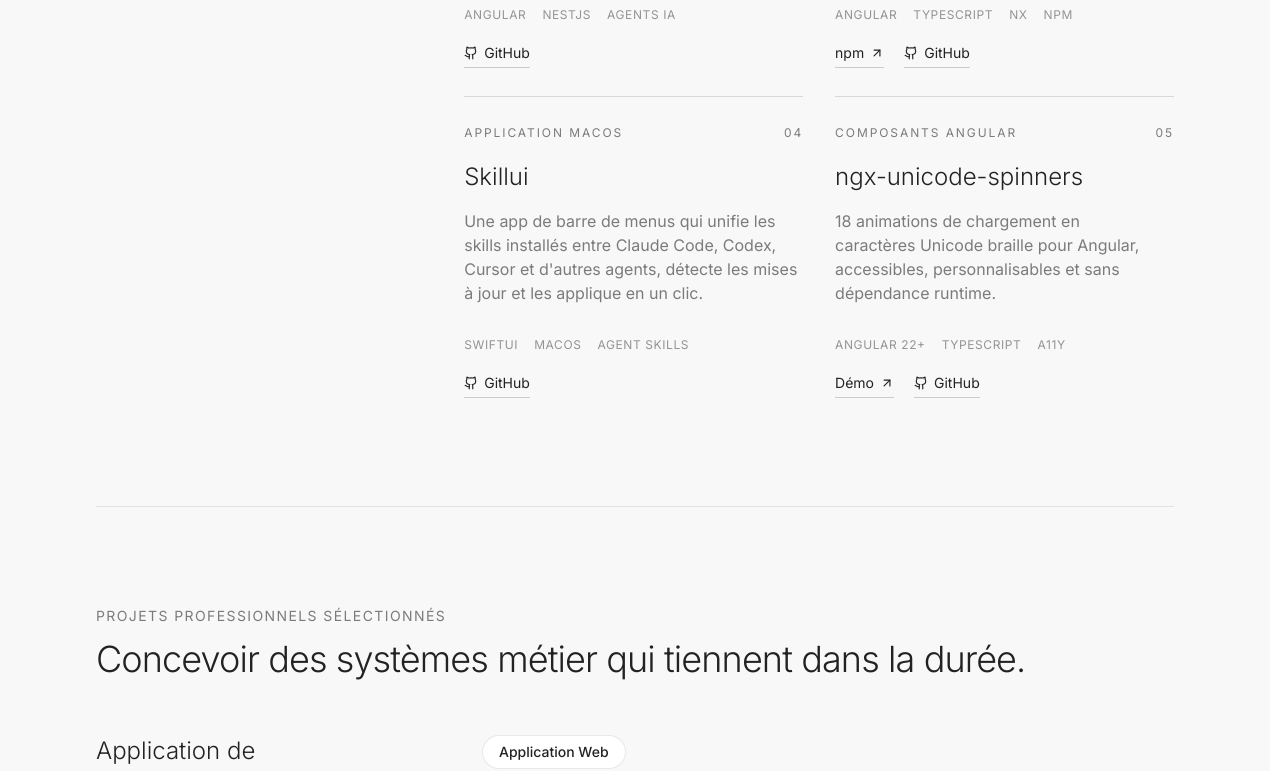
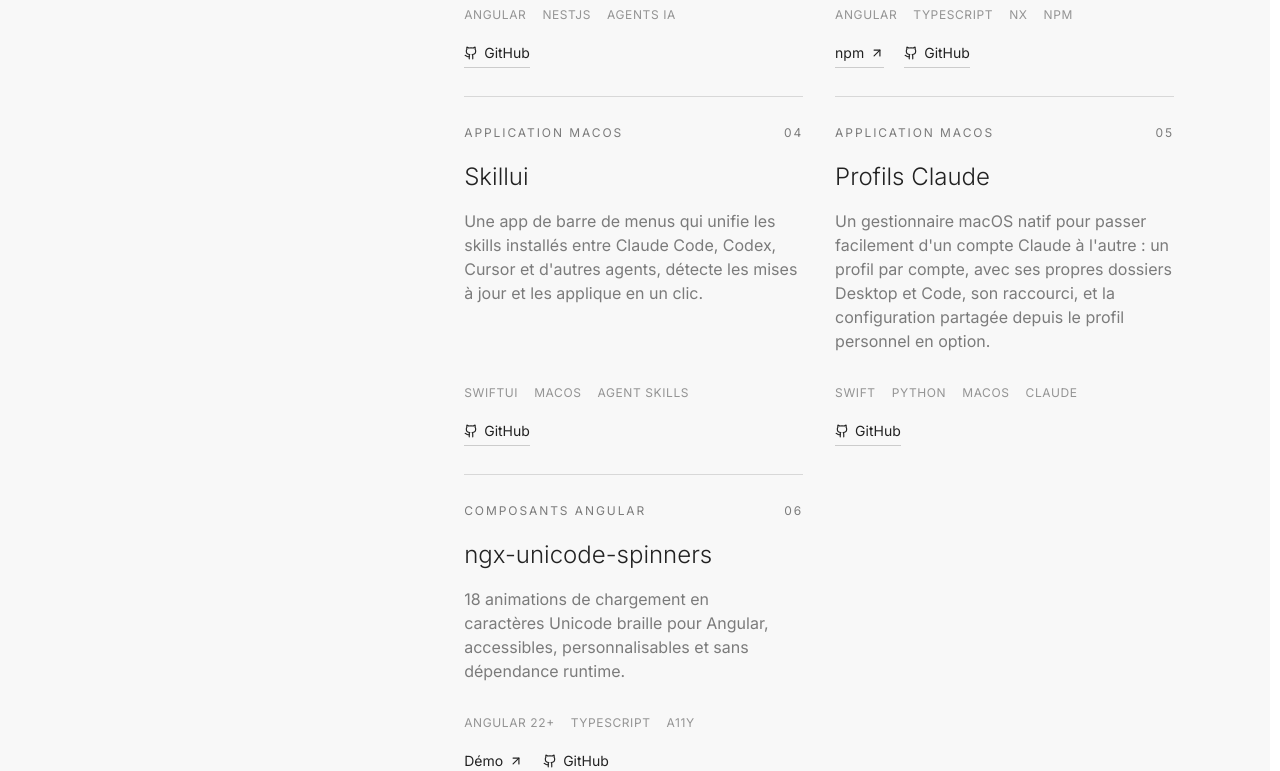
Before and after one commit to neogenz/portfolio-nextjs, a Next.js app: page / in a window 1280 px wide. Shown: the part 10980-11751 px from the top of the page. Built offline with nearby package versions, Linux system fonts and the light colour scheme; a web font is replaced by a local one.

Commit message:
feat(projects): add Profils Claude to the open source list

```diff
--- a/src/components/Projects.tsx
+++ b/src/components/Projects.tsx
@@ -284,6 +284,16 @@ const openSourceProjects: OpenSourceProject[] = [
     ],
   },
   {
+    title: 'Profils Claude',
+    category: 'Application macOS',
+    description:
+      "Un gestionnaire macOS natif pour passer facilement d'un compte Claude à l'autre : un profil par compte, avec ses propres dossiers Desktop et Code, son raccourci, et la configuration partagée depuis le profil personnel en option.",
+    tags: ['Swift', 'Python', 'macOS', 'Claude'],
+    links: [
+      { label: 'GitHub', href: 'https://github.com/neogenz/claude-profiles', kind: 'github' },
+    ],
+  },
+  {
     title: 'ngx-unicode-spinners',
     category: 'Composants Angular',
     description:
```
